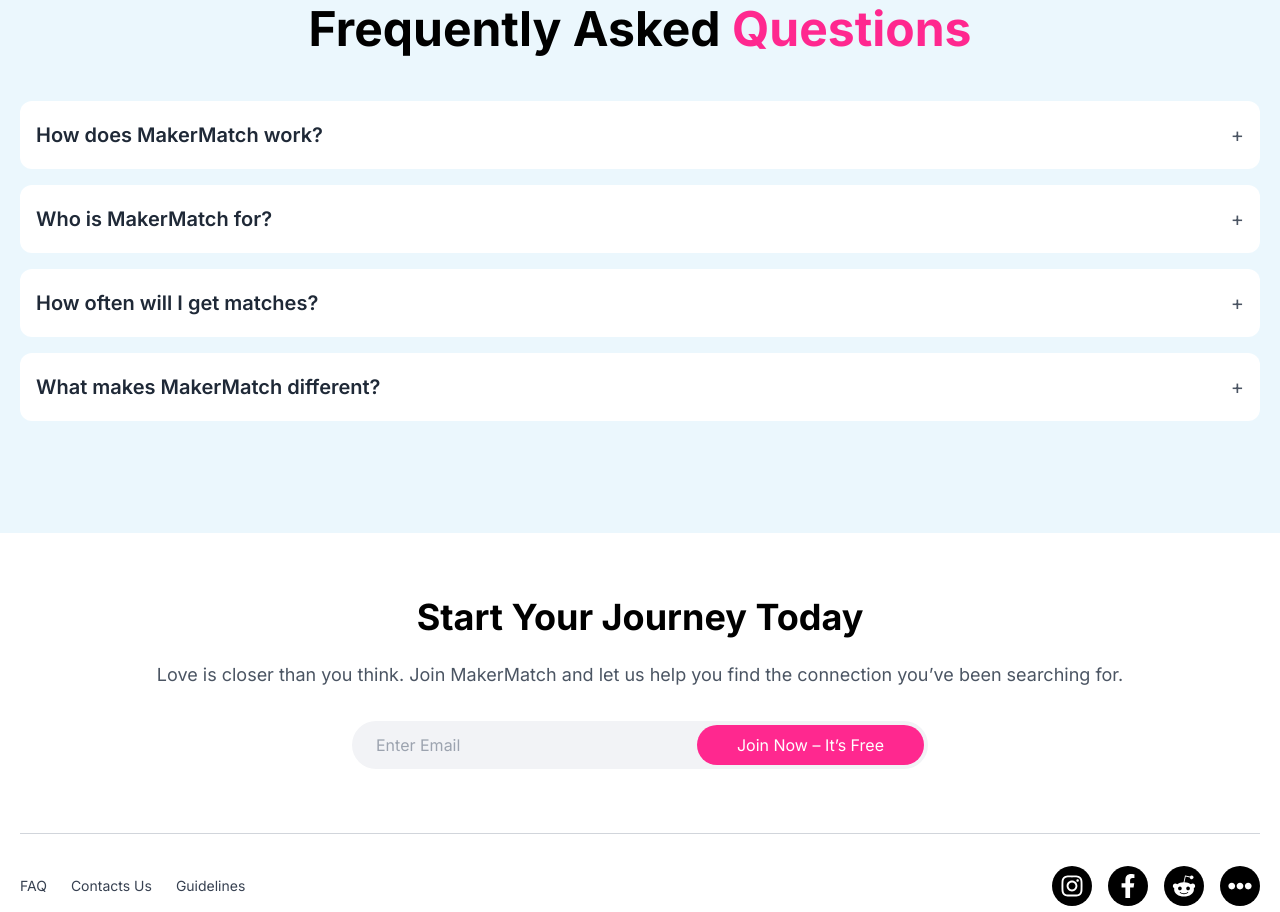
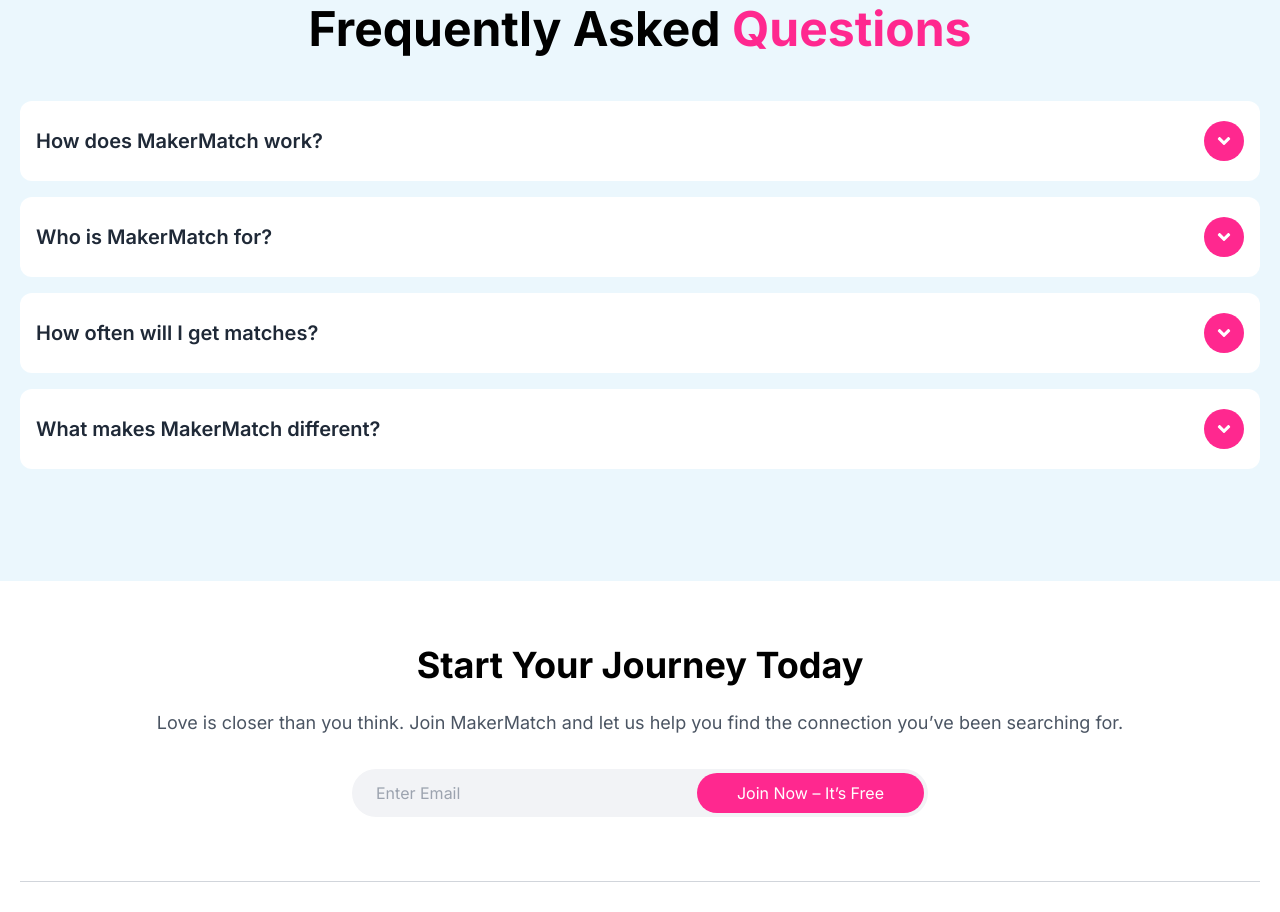
Before and after one commit to rakibislam2233/maker, a Next.js app: page / in a window 1280 px wide. Shown: the part 4560-5472 px from the top of the page. Built offline with nearby package versions, Linux system fonts and the light colour scheme; a web font is replaced by a local one.

Commit message:
Enhance FAQ component: replace toggle indicators with icons for improved visual clarity

```diff
--- a/src/components/Faq/Faq.tsx
+++ b/src/components/Faq/Faq.tsx
@@ -1,5 +1,6 @@
 'use client'
 import React, { useState } from "react";
+import { FaAngleDown, FaAngleUp, FaFlushed } from "react-icons/fa";
 
 const Faq: React.FC = () => {
   const faqs = [
@@ -50,8 +51,8 @@
                 <h3 className="text-lg md:text-xl font-semibold text-gray-800">
                   {faq.question}
                 </h3>
-                <span className="text-gray-600 text-xl">
-                  {activeIndex === index ? "−" : "+"}
+                <span className="size-10 rounded-full bg-secondary flex justify-center items-center text-white ">
+                  {activeIndex === index ? <FaAngleUp className="size-5"/> : <FaAngleDown className="size-5"/>}
                 </span>
               </div>
               <div
```
